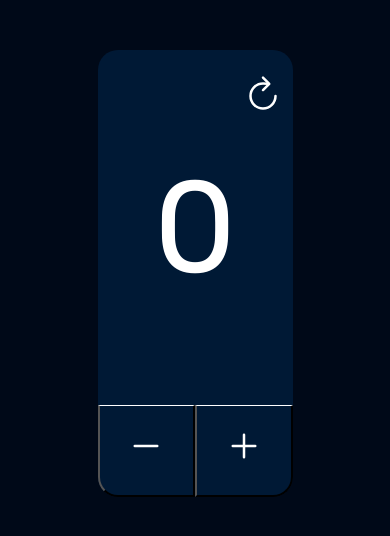
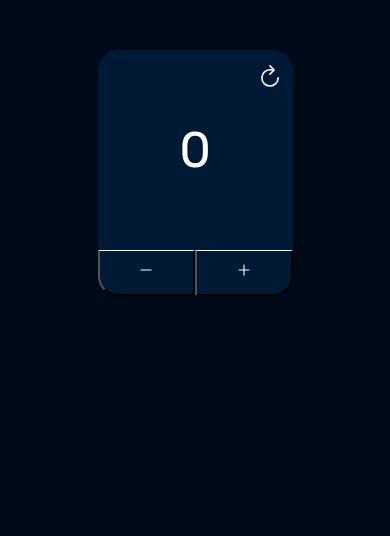
Before and after one commit to Saba-Daryabari/Counter, a plain HTML site: page index.html in a window 390 px wide. Drawn offline with nearby package versions, Linux system fonts and the light colour scheme; a web font is replaced by a local one.

Commit message:
media queries added and changing color added

```diff
--- a/script.js
+++ b/script.js
@@ -12,11 +12,16 @@ const update = function () {
 
 //Event handlers .
 btnNext.addEventListener("click", function () {
+  num.classList.remove("number-zero");
   currentNum++;
   update();
 });
 
 btnPerv.addEventListener("click", function () {
+  if (num.textContent < 1) {
+    num.classList.add("number-zero");
+  }
+
   if (num.textContent > 0) {
     currentNum--;
     update();
@@ -25,6 +30,7 @@ btnPerv.addEventListener("click", function () {
   }
 });
 btnReset.addEventListener("click", function () {
+  num.classList.remove("number-zero");
   currentNum = 0;
   update();
 });
--- a/style.css
+++ b/style.css
@@ -32,8 +32,10 @@ body {
   font-weight: 400;
   padding: 10rem 0;
   color: #fff;
-
   text-align: center;
+}
+.number-zero {
+  color: rgb(255, 106, 106);
 }
 .btn-container {
   display: flex;
@@ -60,8 +62,46 @@ body {
   color: #fff;
   width: 4rem;
   height: 4rem;
-  border-radius: 2rem;
   position: absolute;
   top: 5%;
   right: 5%;
 }
+/*Media queries*/
+
+/* Tablets & smaller devices */
+@media (max-width: 768px) {
+  .number {
+    font-size: 9rem;
+    padding: 7rem 0;
+  }
+  .btn {
+    font-size: 2.8rem;
+  }
+  .btn-reset {
+    width: 2.6rem;
+    height: 2.6rem;
+  }
+  .btn-next,
+  .btn-perv {
+    padding: 1rem;
+  }
+}
+
+/* Mobile devices */
+@media (max-width: 480px) {
+  .number {
+    font-size: 5rem;
+    padding: 7rem 0;
+  }
+  .btn {
+    font-size: 1.8rem;
+  }
+  .btn-reset {
+    width: 2.6rem;
+    height: 2.6rem;
+  }
+  .btn-next,
+  .btn-perv {
+    padding: 1rem;
+  }
+}
```
